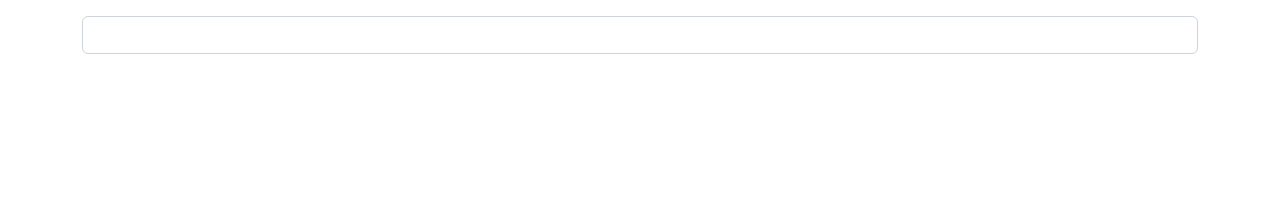
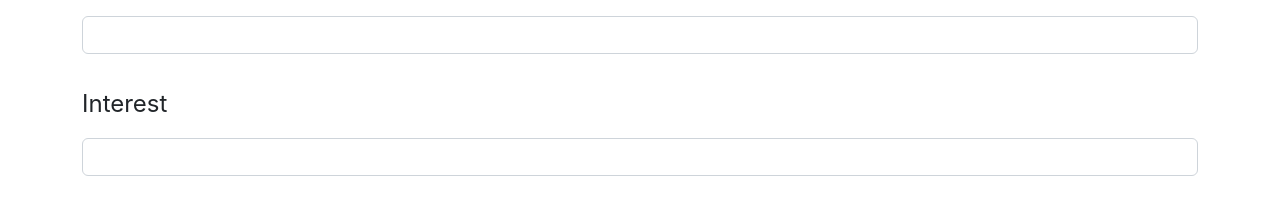
Before and after one commit to Wichosu/interest_calculator, a React (Create React App) app: page / in a window 1280 px wide. Shown: the part 137-352 px from the top of the page. Built offline with nearby package versions, Linux system fonts and the light colour scheme.

Commit message:
added inputInterest component

```diff
--- a/src/App.js
+++ b/src/App.js
@@ -1,5 +1,6 @@
 import Title from './components/pure/title.jsx';
 import InputPrincipal from './components/pure/inputPrincipal.jsx';
+import InputInterest from './components/pure/inputInterest.jsx';
 
 function App() {
   return (
@@ -7,6 +8,7 @@ function App() {
       <header className="App-header">
         <Title />
         <InputPrincipal />
+        <InputInterest />
       </header>
     </div>
   );
--- /dev/null
+++ b/src/components/pure/inputInterest.jsx
@@ -0,0 +1,21 @@
+import React from 'react';
+
+const InputInterest = () => {
+  return (
+    <div className='mb-3'>
+      <label
+        className='my-3 text-start form-label'
+        style={{fontSize: '1.5rem'}}
+        htmlFor='interest'
+      >
+        Interest
+      </label>
+      <input
+        className='form-control'
+        id='interest'
+      />
+    </div>
+  );
+}
+
+export default InputInterest;
--- a/src/components/pure/inputPrincipal.jsx
+++ b/src/components/pure/inputPrincipal.jsx
@@ -3,8 +3,16 @@ import React from 'react';
 const inputPrincipal = () => {
   return (
     <div className='mb-3'>
-      <label className='my-3 text-start form-label' style={{fontSize: '1.5rem'}} htmlFor='input'>Principal</label>
-      <input className='form-control' id='input'/>
+      <label
+        className='my-3 text-start form-label'
+        style={{fontSize: '1.5rem'}}
+        htmlFor='principal'
+      >
+        Principal
+      </label>
+      <input
+        className='form-control'
+        id='principal'/>
     </div>
   );
 }
```
